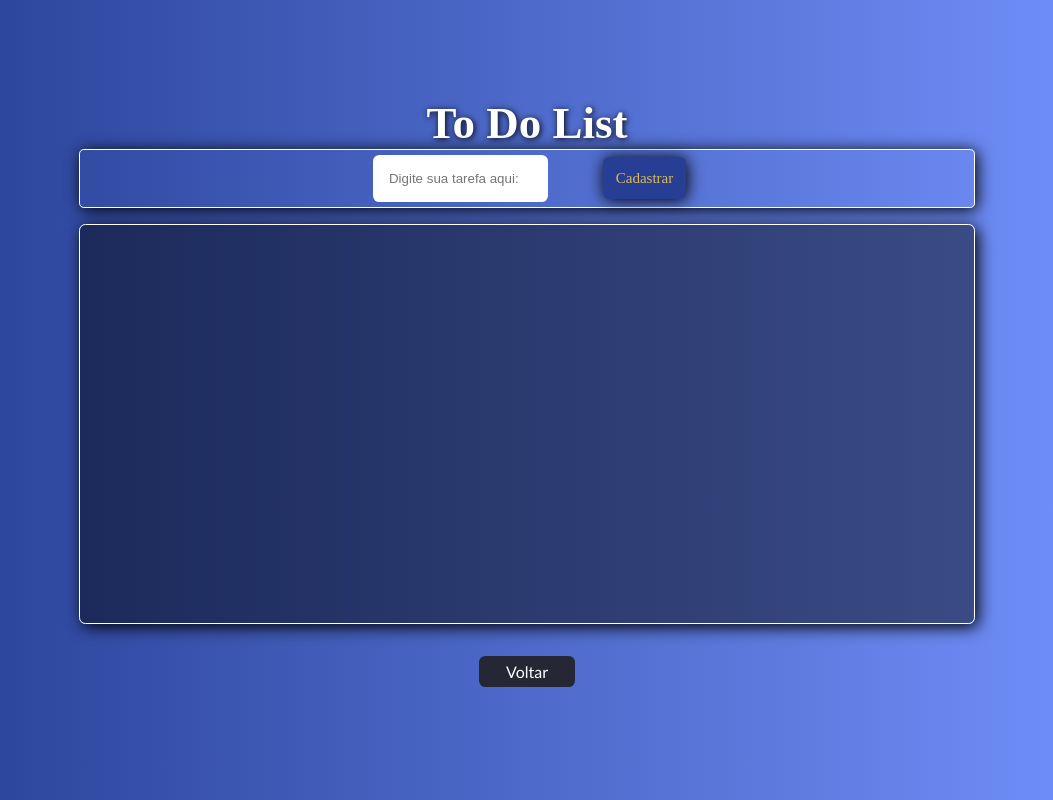
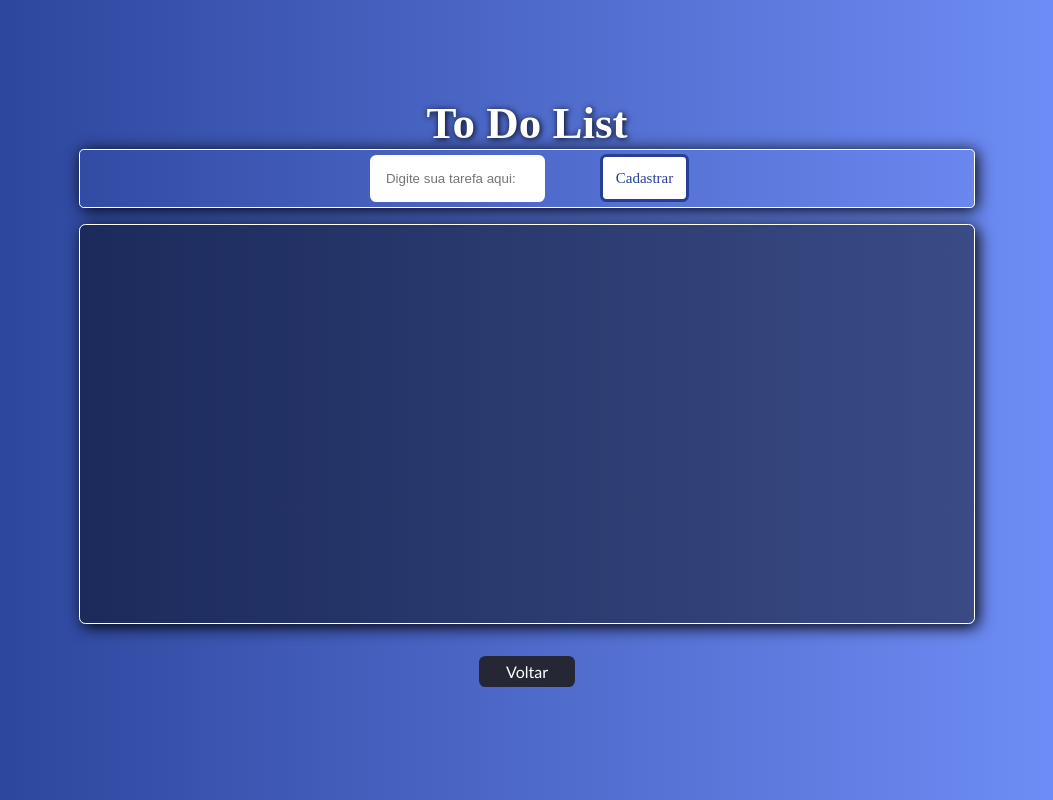
Before and after one commit to Alexandre192001/TodoList, a plain HTML site: page index.html in a window 1280 px wide. In both pictures the pointer is over the input "Cadastrar". Shown: the whole page, without its empty margins (113-1166 px from the left). Drawn offline with Linux system fonts and the light colour scheme; a web font is replaced by a local one.

Commit message:
Alterando fundo do btn cadastra e adicioando efeito de hover

```diff
--- a/index.css
+++ b/index.css
@@ -63,10 +63,16 @@
     border-radius: .4rem;
     cursor: pointer;
     color: #E0BA51;
-    box-shadow:1px 1px 1rem #000;
     font-size: 15px;
     font-family: var(--fonte-subtitle--);
     background-color: #263F94;
+    transition: all .3s ease-in-out;
+  }
+
+  .inputs-to-do-list>.inputs>input[type="button"]:hover{
+    background-color: #fff;
+    color: #263F94;
+    border: solid 3px #263f94;
   }
 
 
@@ -140,6 +146,7 @@
 
   }
 
+
   .btn_voltar_port{
     display: block;
     border: none;
```
